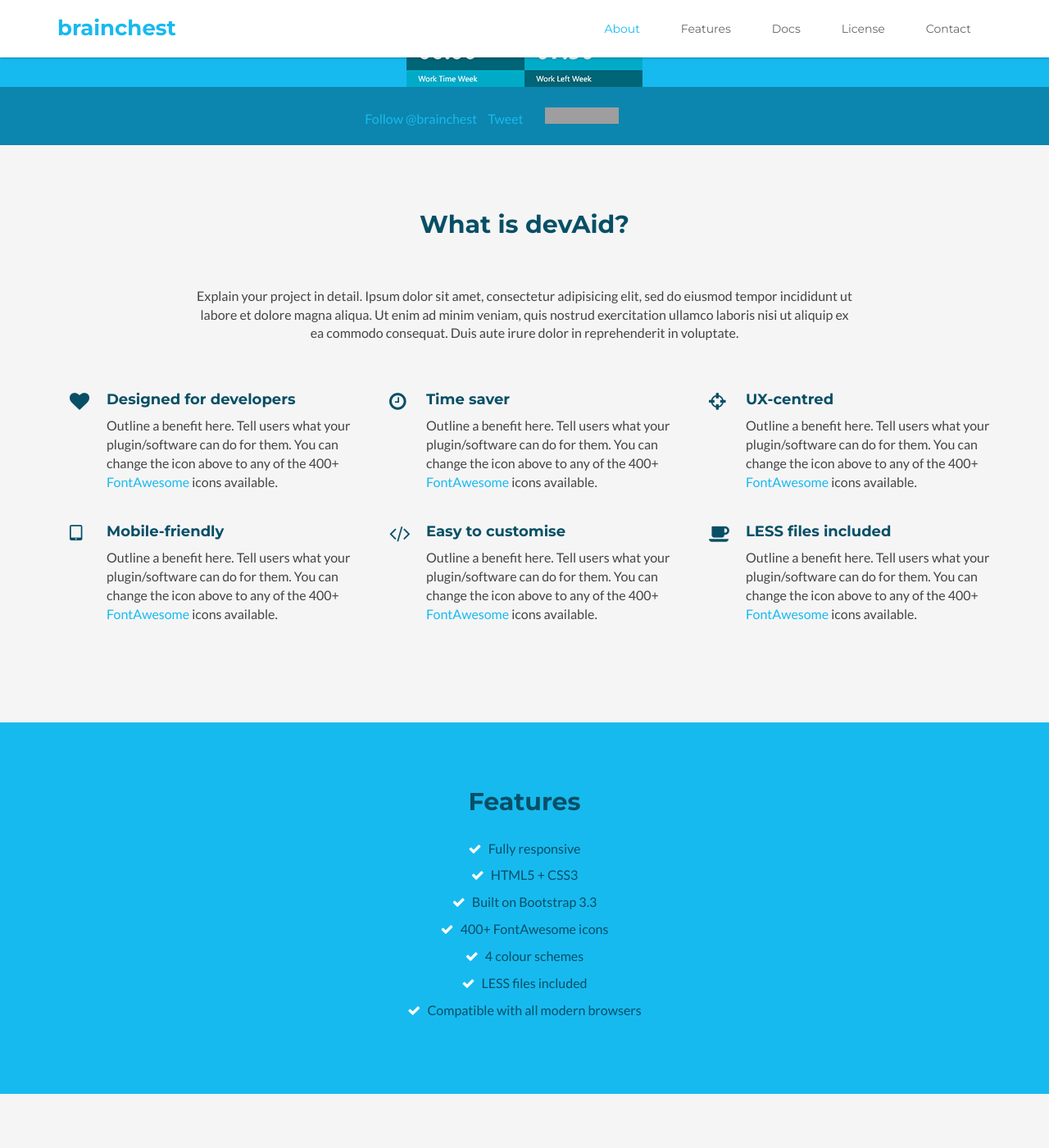
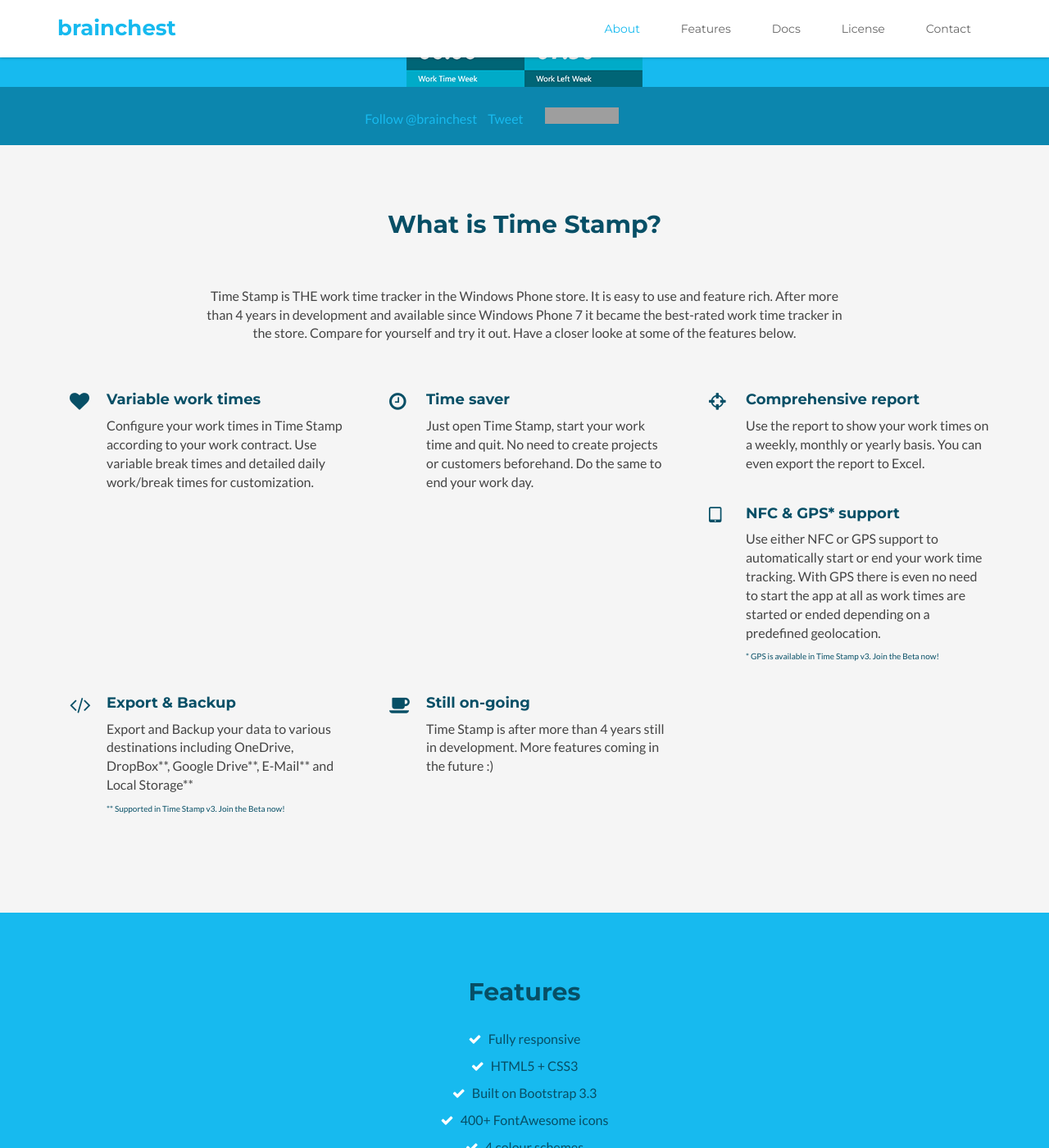
Before and after one commit to brainchest/brainchest-web, a Jekyll site: the page built from index.html, in a window 1280 px wide and 1400 px high, scrolled down 815 px. Shown: the whole window at 82% size. Built offline with Jekyll 4.4.1, drawn with Linux system fonts in a browser that asks for light colours; comment, search, counter and statistics services are not loaded; grey boxes are pictures that could not be loaded.

Commit message:
Included features in the about section

```diff
--- a/_includes/about.html
+++ b/_includes/about.html
@@ -1,16 +1,19 @@
     <!-- ******ABOUT****** -->
     <section id="about" class="about section">
         <div class="container">
-            <h2 class="title text-center">What is devAid?</h2>
-            <p class="intro text-center">Explain your project in detail. Ipsum dolor sit amet, consectetur adipisicing elit, sed do eiusmod tempor incididunt ut labore et dolore magna aliqua. Ut enim ad minim veniam, quis nostrud exercitation ullamco laboris nisi ut aliquip ex ea commodo consequat. Duis aute irure dolor in reprehenderit in voluptate.</p>
+            <h2 class="title text-center">What is Time Stamp?</h2>
+            <p class="intro text-center">
+                Time Stamp is THE work time tracker in the Windows Phone store. It is easy to use and feature rich. After more than 4 years in development and
+                available since Windows Phone 7 it became the best-rated work time tracker in the store. Compare for yourself and try it out. Have a closer looke
+                at some of the features below.</p>
             <div class="row">
                 <div class="item col-md-4 col-sm-6 col-xs-12">
                     <div class="icon-holder">
                         <i class="fa fa-heart"></i>
                     </div>
                     <div class="content">
-                        <h3 class="sub-title">Designed for developers</h3>
-                        <p>Outline a benefit here. Tell users what your plugin/software can do for them. You can change the icon above to any of the 400+ <a href="http://fortawesome.github.io/Font-Awesome/icons/" target="_blank">FontAwesome</a> icons available.</p>
+                        <h3 class="sub-title">Variable work times</h3>
+                        <p>Configure your work times in Time Stamp according to your work contract. Use variable break times and detailed daily work/break times for customization.</p>
                     </div><!--//content-->
                 </div><!--//item-->
                 <div class="item col-md-4 col-sm-6 col-xs-12">
@@ -19,7 +22,7 @@
                     </div>
                     <div class="content">
                         <h3 class="sub-title">Time saver</h3>
-                        <p>Outline a benefit here. Tell users what your plugin/software can do for them. You can change the icon above to any of the 400+ <a href="http://fortawesome.github.io/Font-Awesome/icons/" target="_blank">FontAwesome</a> icons available.</p>
+                        <p>Just open Time Stamp, start your work time and quit. No need to create projects or customers beforehand. Do the same to end your work day.</p>
                     </div><!--//content-->
                 </div><!--//item-->
                 <div class="item col-md-4 col-sm-6 col-xs-12">
@@ -27,8 +30,8 @@
                         <i class="fa fa-crosshairs"></i>
                     </div>
                     <div class="content">
-                        <h3 class="sub-title">UX-centred</h3>
-                        <p>Outline a benefit here. Tell users what your plugin/software can do for them. You can change the icon above to any of the 400+ <a href="http://fortawesome.github.io/Font-Awesome/icons/" target="_blank">FontAwesome</a> icons available.</p>
+                        <h3 class="sub-title">Comprehensive report</h3>
+                        <p>Use the report to show your work times on a weekly, monthly or yearly basis. You can even export the report to Excel.</p>
                     </div><!--//content-->
                 </div><!--//item-->
                 <div class="clearfix visible-md"></div>
@@ -37,8 +40,9 @@
                         <i class="fa fa-tablet"></i>
                     </div>
                     <div class="content">
-                        <h3 class="sub-title">Mobile-friendly</h3>
-                        <p>Outline a benefit here. Tell users what your plugin/software can do for them. You can change the icon above to any of the 400+ <a href="http://fortawesome.github.io/Font-Awesome/icons/" target="_blank">FontAwesome</a> icons available.</p>
+                        <h3 class="sub-title">NFC & GPS* support</h3>
+                        <p>Use either NFC or GPS support to automatically start or end your work time tracking. With GPS there is even no need to start the app at all as work times are started or ended depending on a predefined geolocation.</p>
+                        <p class="star-text">* GPS is available in Time Stamp v3. Join the Beta now!</p>
                     </div><!--//content-->
                 </div><!--//item-->
                 <div class="item col-md-4 col-sm-6 col-xs-12">
@@ -46,8 +50,9 @@
                         <i class="fa fa-code"></i>
                     </div>
                     <div class="content">
-                        <h3 class="sub-title">Easy to customise</h3>
-                        <p>Outline a benefit here. Tell users what your plugin/software can do for them. You can change the icon above to any of the 400+ <a href="http://fortawesome.github.io/Font-Awesome/icons/" target="_blank">FontAwesome</a> icons available.</p>
+                        <h3 class="sub-title">Export & Backup</h3>
+                        <p>Export and Backup your data to various destinations including OneDrive, DropBox**, Google Drive**, E-Mail** and Local Storage**</p>
+                        <p class="star-text">** Supported in Time Stamp v3. Join the Beta now!</p>
                     </div><!--//content-->
                 </div><!--//item-->
                 <div class="item col-md-4 col-sm-6 col-xs-12">
@@ -55,8 +60,9 @@
                         <i class="fa fa-coffee"></i>
                     </div>
                     <div class="content">
-                        <h3 class="sub-title">LESS files included</h3>
-                        <p>Outline a benefit here. Tell users what your plugin/software can do for them. You can change the icon above to any of the 400+ <a href="http://fortawesome.github.io/Font-Awesome/icons/" target="_blank">FontAwesome</a> icons available.</p>
+                        <h3 class="sub-title">Still on-going</h3>
+                        <!--<p>You can change the icon above to any of the 400+ <a href="http://fortawesome.github.io/Font-Awesome/icons/" target="_blank">FontAwesome</a> icons available.</p>-->
+                        <p>Time Stamp is after more than 4 years still in development. More features coming in the future :)</p>
                     </div><!--//content-->
                 </div><!--//item-->
             </div><!--//row-->
--- a/public/css/styles.css
+++ b/public/css/styles.css
@@ -271,6 +271,11 @@
   margin-top: 0;
   color: #074f66;
   font-size: 18px;
+}
+.about .item .content .star-text {
+  margin-top: 0;
+  color: #074f66;
+  font-size: 10px;
 }
 /* ======= Features Section ======= */
 .features {
```
